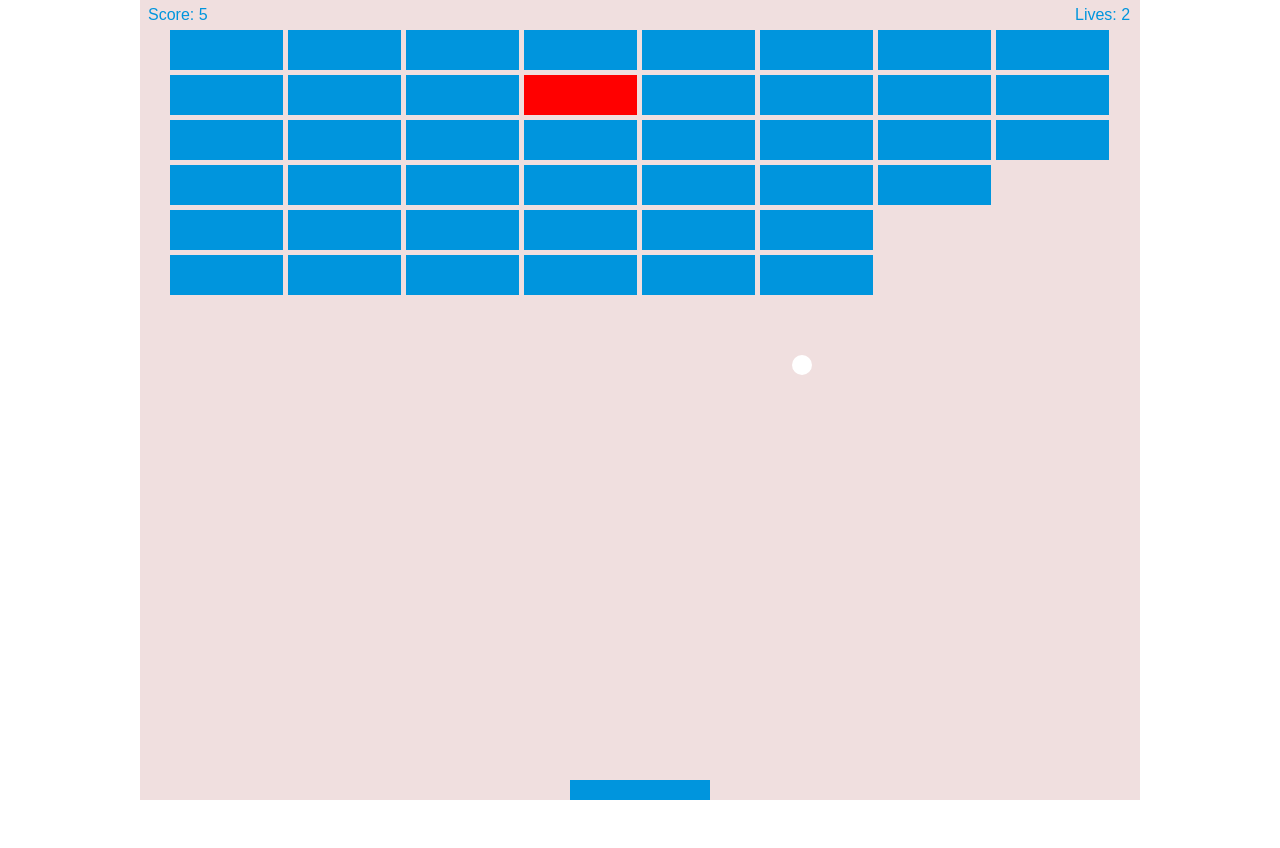
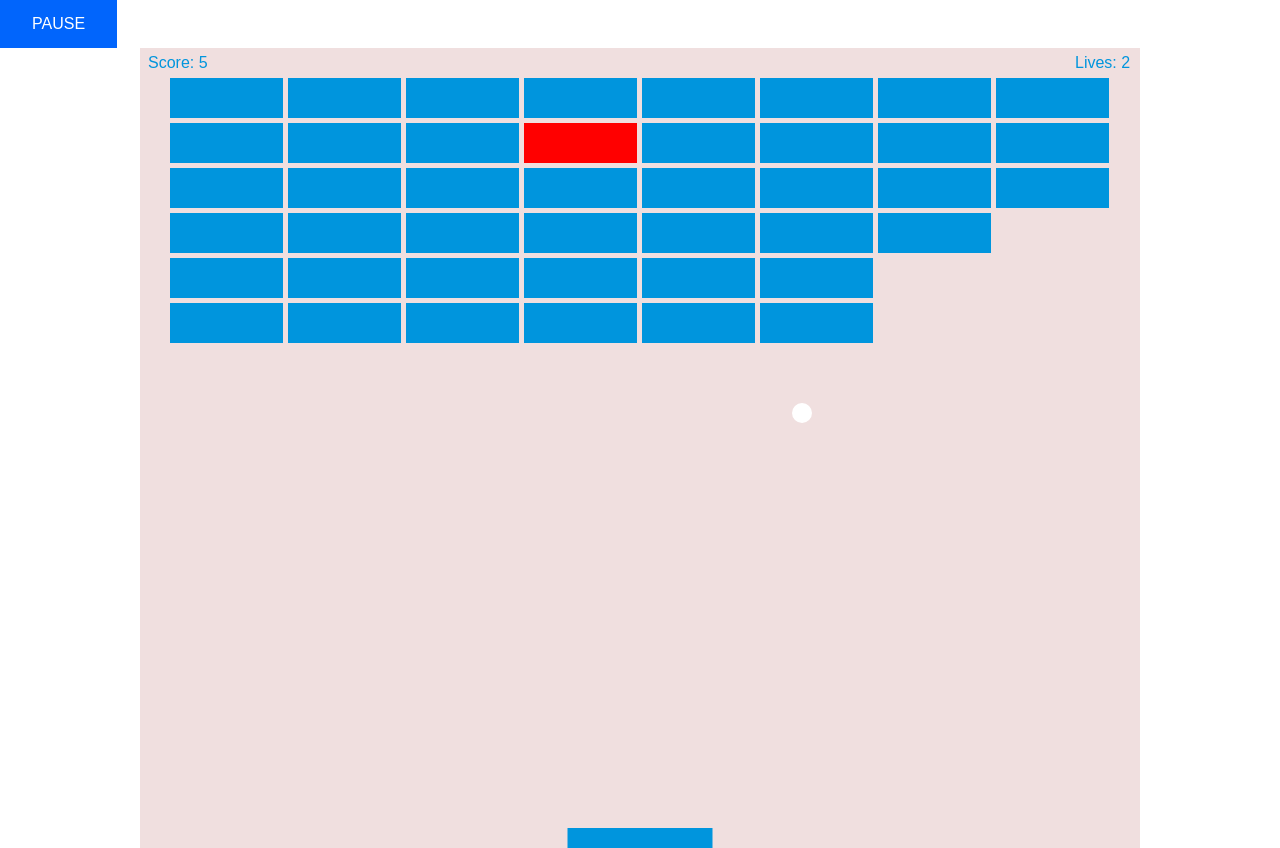
Before and after one commit to LucasKinston/Breakout, a plain HTML site: page index.html in a window 1280 px wide. Before the commit the page ends 800 px from the top, so only its background shows below. Drawn offline with Linux system fonts and the light colour scheme.

Commit message:
5 direction change with button

```diff
--- a/index.html
+++ b/index.html
@@ -6,6 +6,8 @@
     <link rel="stylesheet" type="text/css" href="style.css">
   </head>
   <body>
+    <button class="button" onclick="pause()">PAUSE</button>
+
     <canvas id="myCanvas" width="1000" height="800"></canvas>
 
     <script type="text/javascript" src="script.js"></script>
--- a/script.js
+++ b/script.js
@@ -32,7 +32,11 @@ const canvas = document.getElementById("myCanvas");
 
         let levelSpeed = -5;
 
-      const minPaddleWidth = 50
+       const minPaddleWidth = 50
+
+       var pause = function() {
+        alert("GAME PAUSED, PRESS 'OK' TO CONTINUE")
+       }
 
     function drawBall() {
         ctx.beginPath();
@@ -116,7 +120,7 @@ const canvas = document.getElementById("myCanvas");
 
             if (x > paddleX && x < paddleX + paddleWidth) {
               if(x < paddleX + (paddleWidth / 5)) {
-                dx = -10;
+                dx = -7.5;
 
               }
               else if(x < paddleX + (paddleWidth / 5) * 2) {
@@ -134,7 +138,7 @@ const canvas = document.getElementById("myCanvas");
 
 
               else if(x < paddleX + (paddleWidth / 5) * 5) {
-                dx = 10;
+                dx = 7.5;
 
               }
 
@@ -245,7 +249,7 @@ function collisionDetection() {
             */
 
             if (paddleWidth > minPaddleWidth) {
-              paddleWidth -= 2
+              paddleWidth -= 1
             }
 
            levelSpeed = dy
--- a/style.css
+++ b/style.css
@@ -7,3 +7,13 @@
     display: block;
     margin: 0 auto;
   }
+  .button {
+    background-color: #0165fc; /* Green */
+    border: none;
+    color: white;
+    padding: 15px 32px;
+    text-align: center;
+    text-decoration: none;
+    display: inline-block;
+    font-size: 16px;
+  }
```
